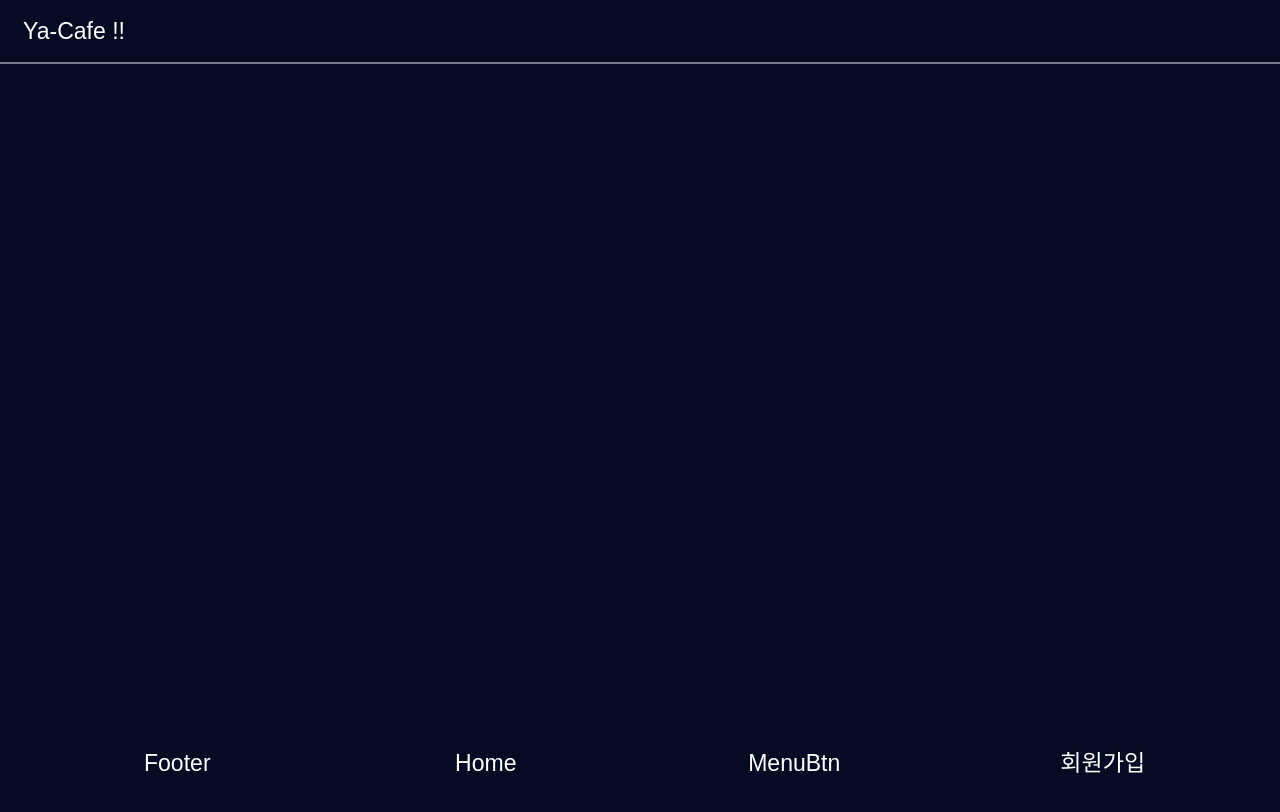
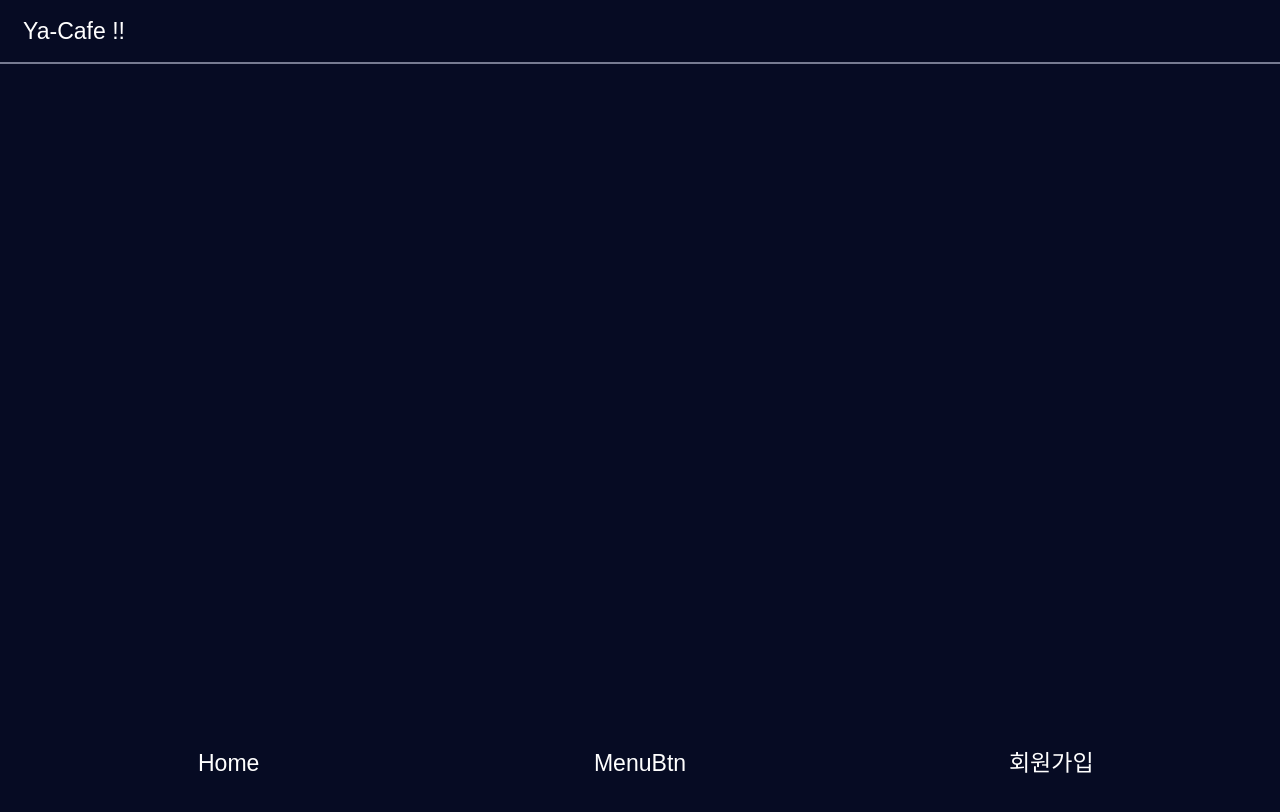
Before and after one commit to dev-morph/YaCafe, a Next.js app in the folder frontend/: page / in a window 1280 px wide. Shown: the top 812 px of the page. Built offline with nearby package versions, Linux system fonts and the light colour scheme.

Commit message:
cutom 인터셉터 만드는중

```diff
--- a/frontend/components/Footer.tsx
+++ b/frontend/components/Footer.tsx
@@ -5,7 +5,6 @@ import styles from '../styles/footer.module.scss'
 function Footer() {
   return (
     <footer className={styles.footer}>
-      <span>Footer</span>
       <Link href="/category">
         <span>Home</span>
       </Link>
--- /dev/null
+++ b/frontend/pages/api/user.ts
@@ -0,0 +1,11 @@
+import type { NextApiRequest, NextApiResponse } from 'next'
+
+type Data = {
+  name: string
+}
+export default function handler(
+  req: NextApiRequest,
+  res: NextApiResponse<Data>
+) {
+  res.status(200).json({ name: 'John Doe' })
+}
--- a/frontend/styles/footer.module.scss
+++ b/frontend/styles/footer.module.scss
@@ -9,7 +9,7 @@
   // justify-content: space-between;
   // align-items: center;
   display: grid;
-  grid-template-columns: repeat(4, 1fr);
+  grid-template-columns: repeat(3, 1fr);
   padding: 1.2rem;
 
   span {
--- a/frontend/styles/layout.module.scss
+++ b/frontend/styles/layout.module.scss
@@ -2,10 +2,11 @@
 
 .main__wrapper {
   width: 100%;
-  height: calc(100% - 4rem - 3.33rem);
+  // height: calc(100% - 4rem - 3.33rem);
+  height: 100%;
   display: flex;
   justify-content: center;
-  // align-items: center;
+  padding: 1rem 0; // align-items: center;
   // padding: 1rem 1rem 0 1rem;
   .main {
     height: calc(100% - 4rem - 3.33rem);
```
Also changed, not shown: frontend/api.ts (deleted, +0 -10 lines), frontend/customInterceptor.ts (added, +23 -0 lines), 1 other file (tests, documents, lock files or other folders).
